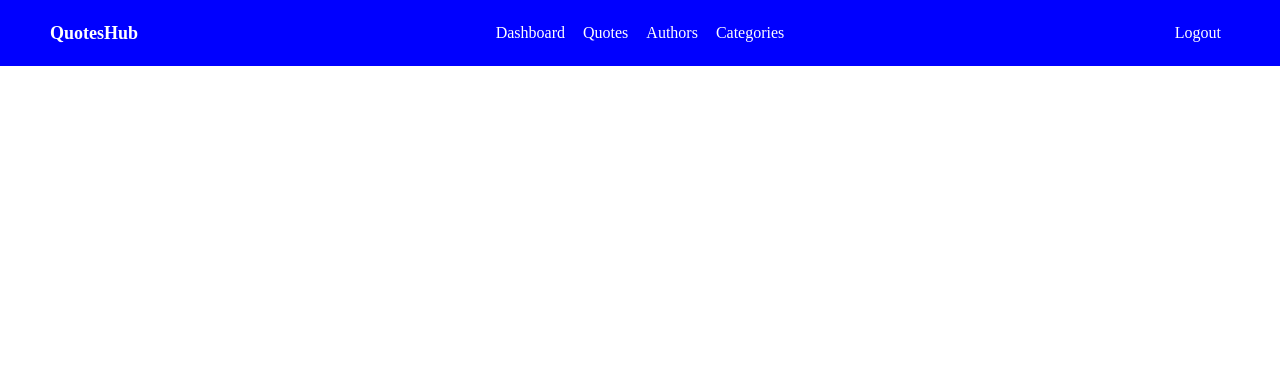
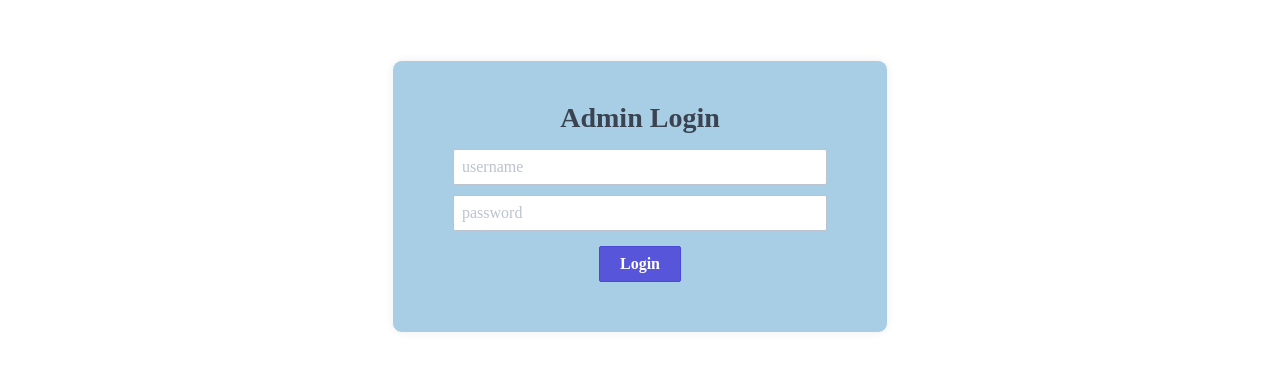
Before and after one commit to alim1496/quotes-ocean-mern, a React (Create React App) app in the folder client/: page /admin/login in a window 1280 px wide. Shown: the top 372 px of the page. Built offline with nearby package versions, Linux system fonts and the light colour scheme.

Commit message:
add login page

```diff
--- a/client/package.json
+++ b/client/package.json
@@ -7,6 +7,7 @@
     "@testing-library/react": "^12.1.2",
     "@testing-library/user-event": "^13.5.0",
     "axios": "^0.24.0",
+    "js-cookie": "^3.0.1",
     "react": "^17.0.2",
     "react-dom": "^17.0.2",
     "react-router-dom": "^6.2.1",
--- a/client/src/index.css
+++ /dev/null
@@ -1,15 +0,0 @@
-@import url("https://unpkg.com/spectre.css/dist/spectre.min.css");
-
-.common-margin {
-    padding-top: 80px;
-}
-
-.common-list {
-    list-style-type: none;
-    display: flex;
-    flex-flow: row wrap;
-}
-
-.max-200 {
-    width: 200px;
-}
--- a/client/src/index.js
+++ b/client/src/index.js
@@ -1,6 +1,6 @@
 import React from 'react';
 import ReactDOM from 'react-dom';
-import './index.css';
+import './index.scss';
 import App from './App';
 import reportWebVitals from './reportWebVitals';
 
--- /dev/null
+++ b/client/src/index.scss
@@ -0,0 +1,35 @@
+@import url("https://unpkg.com/spectre.css/dist/spectre.min.css");
+
+.common-margin {
+    padding-top: 80px;
+}
+
+.common-list {
+    list-style-type: none;
+    display: flex;
+    flex-flow: row wrap;
+}
+
+.max-200 {
+    width: 200px;
+}
+
+.login-container {
+  font-family: "baloo";
+  border: 1px solid #f8f8f8;
+  border-radius: 10px;
+  padding: 40px 60px;
+  background: #a7cee4;
+  margin-top: 60px;
+  box-shadow: 0 0 10px #f2f2f2;
+  input {
+    margin-bottom: 10px;
+  }
+  .padded {
+    margin-top: 5px;
+    padding: 5px 20px;
+    &:hover {
+      opacity: 0.75;
+    }
+  }
+}
--- a/client/src/pages/Login.js
+++ b/client/src/pages/Login.js
@@ -1,7 +1,73 @@
-import React from "react";
+import React, { useState, useEffect } from "react";
+import axios from "axios";
+import Cookies from "js-cookie";
+import { config } from "../utils/api";
 
-const Login = () => (
-    <div>Hello from login</div>
-);
+const Login = () => {
+    const [name, setName] = useState("");
+    const [password, setPassword] = useState("");
+    const [loading, setLoading] = useState(false);
+    const [error, setError] = useState(false);
+
+    useEffect(() => {
+        document.querySelector("#main_navbar").classList.add("d-none");
+    }, []);
+
+    const login = (e) => {
+        e.preventDefault();
+        const { target } = e;
+        if (name === "" || password === "") return;
+        target.classList.add("loading");
+        const data = {
+            username: name,
+            password,
+        };
+        setLoading(true);
+        setError(false);
+        axios
+            .post("/api/users/login", data, config)
+            .then(({ data: { token } }) => {
+                Cookies.set("token", token);
+                setLoading(false);
+                setError(false);
+            })
+            .catch(({response: { data }}) => {
+                setLoading(false);
+                setError(true);
+            });
+    };
+
+    return (
+        <div className="container grid-xs login-container text-center">
+            <h3 className="text-bold">Admin Login</h3>
+            <form>
+                <div className="form-group">
+                    <input
+                        className="form-input"
+                        type="text"
+                        id="username"
+                        placeholder="username"
+                        value={name}
+                        onChange={(e) => setName(e.target.value)}
+                        required
+                    />
+                    <input
+                        className="form-input"
+                        type="password"
+                        id="password"
+                        placeholder="password"
+                        value={password}
+                        onChange={(e) => setPassword(e.target.value)}
+                        required
+                    />
+                </div>
+                {loading
+                    ? <div className="loading"></div>
+                    : <input type="submit" value="Login" className="btn btn-primary text-bold padded" onClick={login} />}
+                {error && <p className="text-error">Does not have admin access</p>}
+            </form>
+        </div>
+    );
+};
 
 export default Login;
--- a/client/src/utils/api.js
+++ b/client/src/utils/api.js
@@ -1,6 +1,6 @@
 export const config = {
     withCredentials: true,
     headers: {
-      "Authorization": "Bearer eyJhbGciOiJIUzI1NiIsInR5cCI6IkpXVCJ9.eyJ1c2VybmFtZSI6IkdvbWlzIiwiZW1haWwiOiJnb21pc0BnbWFpbC5jb20iLCJhZG1pbiI6dHJ1ZSwiaWF0IjoxNjQxMTE3NzkxLCJleHAiOjE2NDEyOTA1OTF9.kChqJEa4vLEMTZ5ddq995l7Dh931lpWfxC_h2QC9p6A",
+      "Authorization": "Bearer o",
     },
   };
```
Also changed, not shown: 1 other file (tests, documents, lock files or other folders).
